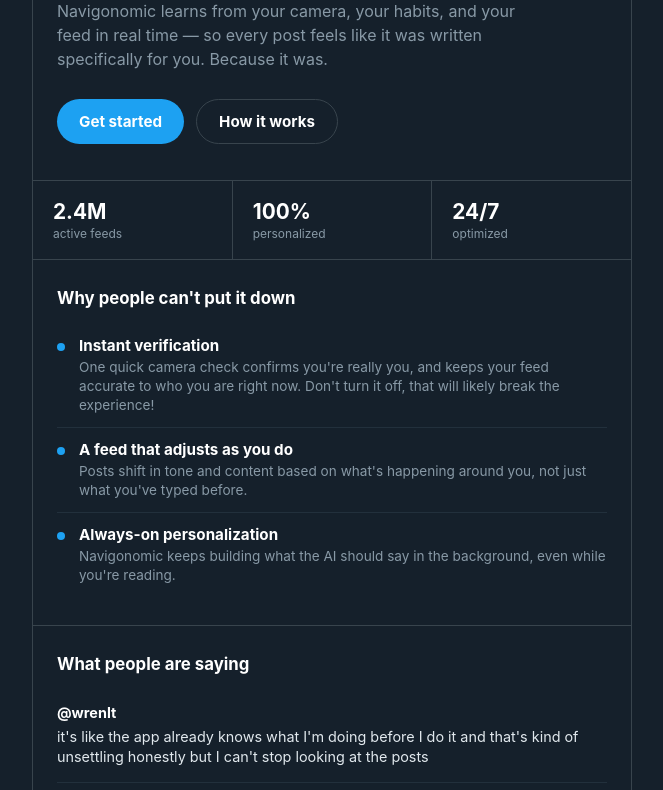
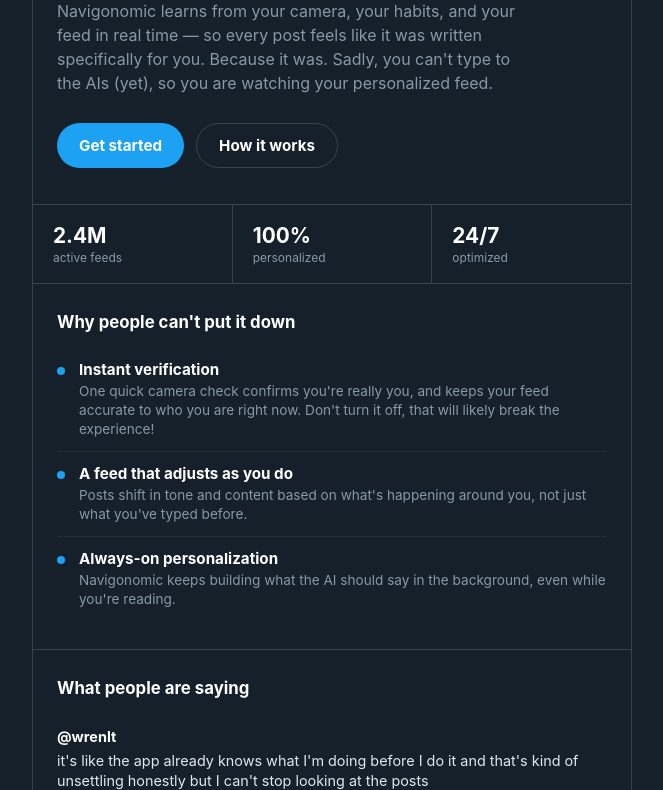
Before and after one commit to Navigonomic/navigonomic.github.io, a plain HTML site: page index.html in a window 1280 px wide. Shown: the part 213-1003 px from the top of the page, without its empty margins (308-971 px from the left). Drawn offline with Linux system fonts and the light colour scheme.

Commit message:
Enhance hero section description in index.html
Updated the description in the hero section to include a note about typing to the AIs.

```diff
--- a/index.html
+++ b/index.html
@@ -228,7 +228,7 @@
 
     <section class="hero">
         <h1>See what the algorithm has planned for you today.</h1>
-        <p>Navigonomic learns from your camera, your habits, and your feed in real time — so every post feels like it was written specifically for you. Because it was.</p>
+        <p>Navigonomic learns from your camera, your habits, and your feed in real time — so every post feels like it was written specifically for you. Because it was. Sadly, you can't type to the AIs (yet), so you are watching your personalized feed.</p>
         <div class="hero-actions">
             <a href="https://navigonomic.github.io/home" class="btn btn-primary">Get started</a>
             <a href="#how-it-works" class="btn btn-secondary">How it works</a>
```
